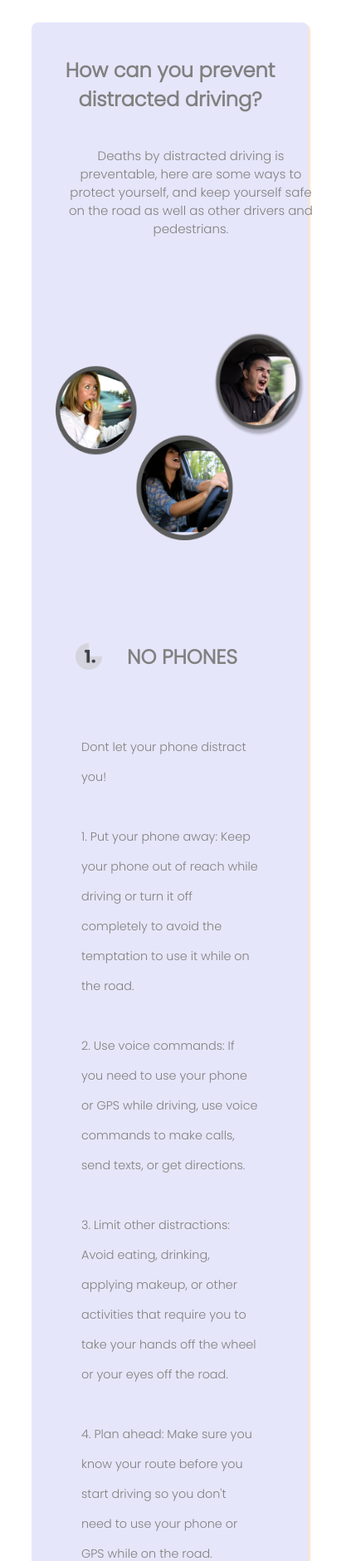
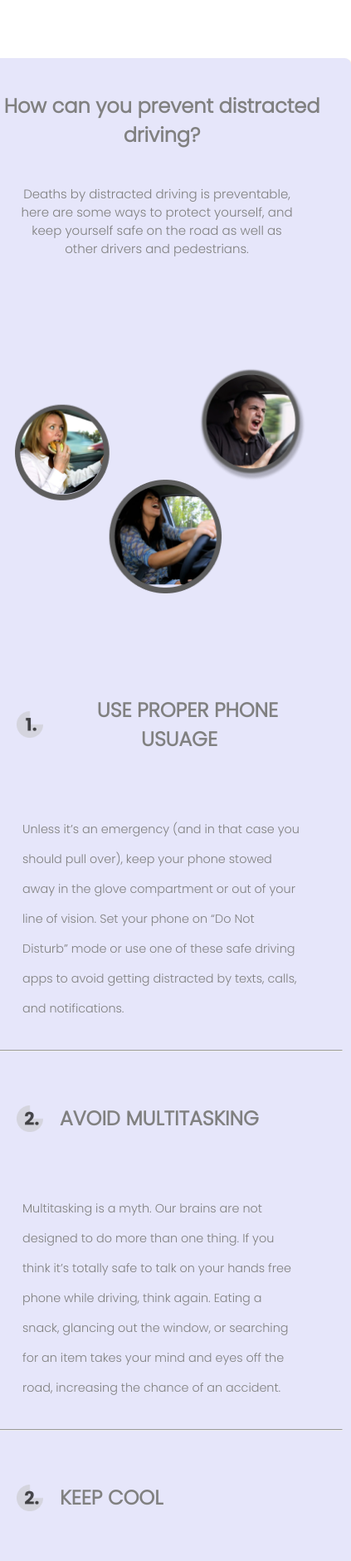
Before and after one commit to RedCrossing/Distracted-driving-awareness, a plain HTML site: page prevention.html in a window 390 px wide. Shown: the part 116-1997 px from the top of the page at 83% size, 423 px wide, since content can reach past the window. Drawn offline with Linux system fonts and the light colour scheme.

Commit message:
Fixed Bug related to responsivness of website

```diff
--- a/prevention.css
+++ b/prevention.css
@@ -76,6 +76,8 @@ section img {
     display: flex;
     flex-direction: column;
     align-items: center;
+    /*justify-content: center;*/
+    /*align-content: center;*/
 
 }
 
@@ -92,22 +94,36 @@ h1 {
     color: grey;
 }
 
+.mobile-layout-container1 {
+
+/*display: flex; */
+/*flex-direction: column;*/
+/*justify-content: center;*/
+}
+
 .mobile-layout-container1 p {
     display: flex;
-    width: 580px;
     height: 40px;
     text-align: center;
     color: grey;
     font-weight: 300;
     font-size: 15px;
     line-height: 22px;
+    width: 50%;
+    margin:auto;
+
 }
 
 .mobile-layout-container1 #h1_bottom {
     display: flex;
-    margin-left: 232px;
+    align-items: center;
     margin-bottom: 110px;
+    width: 80%;
+}
 
+#h1_bottom {
+    display: flex;
+    justify-content: center;
 }
 
 .mobile-layout-container1 img {
@@ -115,8 +131,8 @@ h1 {
     flex-flow: column;
     justify-content: center;
     align-items: center;
-    width: 1056px;
-    height: 395px;
+    width: 100%;
+    height: 17%;
 
 }
 
@@ -124,12 +140,7 @@ h1 {
             display: none;
     }
 
-.top_L_1 {
-    display: flex;
-    align-items: center;
-}
-
-.top_L_2 {
+.top {
     display: flex;
     align-items: center;
 }
@@ -257,9 +268,7 @@ figure {
 
     @media (max-width:880px) {
 
-        /*body{
-         background-color: floralwhite;
-     }*/
+
         #logo-img {
             height: 100px;
             width: 100px;
@@ -267,31 +276,31 @@ figure {
         }
 
 
-        main {
-            padding-top: 0;
-            flex-direction: column;
+        /*main {*/
+        /*    padding-top: 0;*/
+        /*    flex-direction: column;*/
 
-        }
+        /*}*/
 
         aside {
             flex-direction: column;
         }
 
-        .left-side {
+        /*.left-side {*/
 
-            width: 100%;
-            margin: auto;
+        /*    width: 100%;*/
+        /*    margin: auto;*/
 
-        }
+        /*}*/
 
-        figure {
-            flex-direction: column;
-        }
+        /*figure {*/
+        /*    flex-direction: column;*/
+        /*}*/
 
 
-        .questions-to-ask {
-            margin: auto;
-        }
+        /*.questions-to-ask {*/
+        /*    margin: auto;*/
+        /*}*/
 
         .mobile-layout-container1 {
 
@@ -302,23 +311,7 @@ figure {
         }
 
 
-        .mobile-layout-container1 .Desktop_Img {
-            display: none;
-        }
 
-        .mobile-layout-container1 .Mobile_Img {
-            width: 350px;
-            height: 271px;
-            margin-left: 7%;
-            display: block;
-        }
-
-        .mobile-layout-container1 #h1_bottom {
-            display: flex;
-            margin-left: 7%;
-            width: 343px;
-            height: 94px;
-        }
 
         .left-side {
             background-color: white;
@@ -363,16 +356,21 @@ figure {
             width: 100%;
         }
 
-         .mobile-layout-container1 .Mobile_Img {
-            width: 300px;
-            height: 250px;
-            margin-left: 3%;
+         .mobile-layout-container1 .Desktop_Img {
+            display: none;
+        }
+
+        .mobile-layout-container1 .Mobile_Img {
+            width: 350px;
+            height: 271px;
+            margin-left: 7%;
             display: block;
         }
+
         .mobile-layout-container1 #h1_bottom {
             display: flex;
             margin-left: 7%;
-            width: 300px;
+            width: 343px;
             height: 94px;
         }
 
--- a/prevention.html
+++ b/prevention.html
@@ -40,66 +40,75 @@
                  <img class = "Mobile_Img" src="Images/Group_7.png"></img>
                 <br />
                 <br />
-                <div class ="top_L_1">
+                <div class ="top L_1">
                     <img id="one" src="Images/one.png">
-                    <h1><stromg> NO PHONES </stromg></h1>
+                    <h1><stromg> USE PROPER PHONE USUAGE </stromg></h1>
                 </div>
                 <figure>
 
-                    Dont let your phone distract you!
-                    <br />
-                    <br />
-                    1. Put your phone away: Keep your phone out of reach while driving or turn it off completely to avoid the temptation to use it while on the road.
-                    <br />
-                    <br />
-                    2. Use voice commands: If you need to use your phone or GPS while driving, use voice commands to make calls, send texts, or get directions.
-                    <br />
-                    <br />
-                    3. Limit other distractions: Avoid eating, drinking, applying makeup, or other activities that require you to take your hands off the wheel or your eyes off the road.
-                    <br />
-                    <br />
-                    4. Plan ahead: Make sure you know your route before you start driving so you don't need to use your phone or GPS while on the road.
-                    <br />
-                    <br />
-                    5. Pull over if necessary: If you need to make a call, send a text, or take care of something else, pull over to a safe location and park your car before doing so.
-                    <br />
-                    <br />
-                    6. Use passenger help: If you have a passenger in the car, ask them to handle tasks such as making phone calls or sending texts while you focus on driving.
-                    <br />
-                    <br />
-                    7. Educate yourself: Learn about the dangers of distracted driving and make a conscious effort to avoid any activity that can take your attention away from the road.
-                    <br />
-                    <br />
-                    By taking these steps, you can help prevent distracted driving and ensure the safety of yourself, your passengers, and others on the road.
-                    <br />
-                    <br />
-
+                   Unless it’s an emergency (and in that case you should pull over), keep your phone stowed away in the glove compartment or out of your line of vision. Set your phone on “Do Not Disturb” mode or use one of these safe driving apps to avoid getting distracted by texts, calls, and notifications.
                 </figure>
 
                 <hr>
 
-                <div class ="top_L_2">
+                <div class ="top L_2">
                     <img id="two" src="Images/two.png"></img>
-                     <h2>NO MULTITASKING</h2>
+                     <h2>AVOID MULTITASKING</h2>
                 </div>
 
                 <figure>
+                    Multitasking is a myth. Our brains are not designed to do more than one thing. If you think it’s totally safe to talk on your hands free phone while driving, think again. Eating a snack, glancing out the window, or searching for an item takes your mind and eyes off the road, increasing the chance of an accident.
+                </figure>
 
-                    Keep Your Eyes on the Road.
+                <hr />
+
+                 <div class ="top L_3">
+                    <img id="two" src="Images/two.png"></img>
+                     <h2>KEEP COOL</h2>
+                </div>
+
+                <figure>
+                    You are likely to enocunter many diffrent types of drivers on the road, some of which will vary in skill and mood. Stay calm and focus on driving. You should also avoid driving while upset, angry, or stressed
+                </figure>
+
+                <hr />
+
+                <div class ="top L_4">
+                    <img id="two" src="Images/two.png"></img>
+                     <h2>USE THE S.M.A.R.T METHOD</h2>
+                </div>
+
+                <figure>
+                    Teen drivers are at a much higher risk of driving distracted. Out of teens ages 15-20 who were involved in fatal crashes, 7% were reported as distracted – the largest of any age group. If you are a parent of a teen driver, encourage them to follow the “S-M-A-R-T” method:
                     <br />
                     <br />
-                    The brain cannot do two things at once, it can only focus on one task. The National Safety Council (NSC) reports that the brain cannot do two things at the same time. When you think you’re effectively multitasking, you’re only focusing at one thing at a time, not both at once. So when you’re driving while eating, drinking, smoking, texting, calling, scrolling through social media, checking email, or putting on makeup. You are taking your eyes off the road.
+                    (S)tay focused on driving
                     <br />
                     <br />
-                    No Eating
+                    (M)ake preparations before you begin
                     <br />
                     <br />
-                    A 2014 Lytx research stated that drivers who eat or drink while on the go are 3.6 times more likely to have a car accident than observant drivers who don’t. According to the National Highway Traffic Safety Administration, eating or drinking from an open container while driving raises the chance of car accidents or near-collisions by around 39%.
-                    These statics can seem Disturbing?
+                    (A)void all other activities
                     <br />
                     <br />
+                    (R)ely on passengers
+                    <br />
+                    <br />
+                    (T)ext or talk later – leave your phone alone!
+                </figure>
 
+                <hr />
+
+                 <div class ="top L_3">
+                    <img id="two" src="Images/two.png"></img>
+                     <h2>ASK PASSENGERS FOR HELP</h2>
+                </div>
+
+                <figure>
+                    If you have passengers in the car, ask them for help navigating, adjusting music or climate controls, and responding to important texts or calls. However, limit your conversations, as they can be very distracting.
                 </figure>
+
+
             </div>
         </section>
     </main>
```
